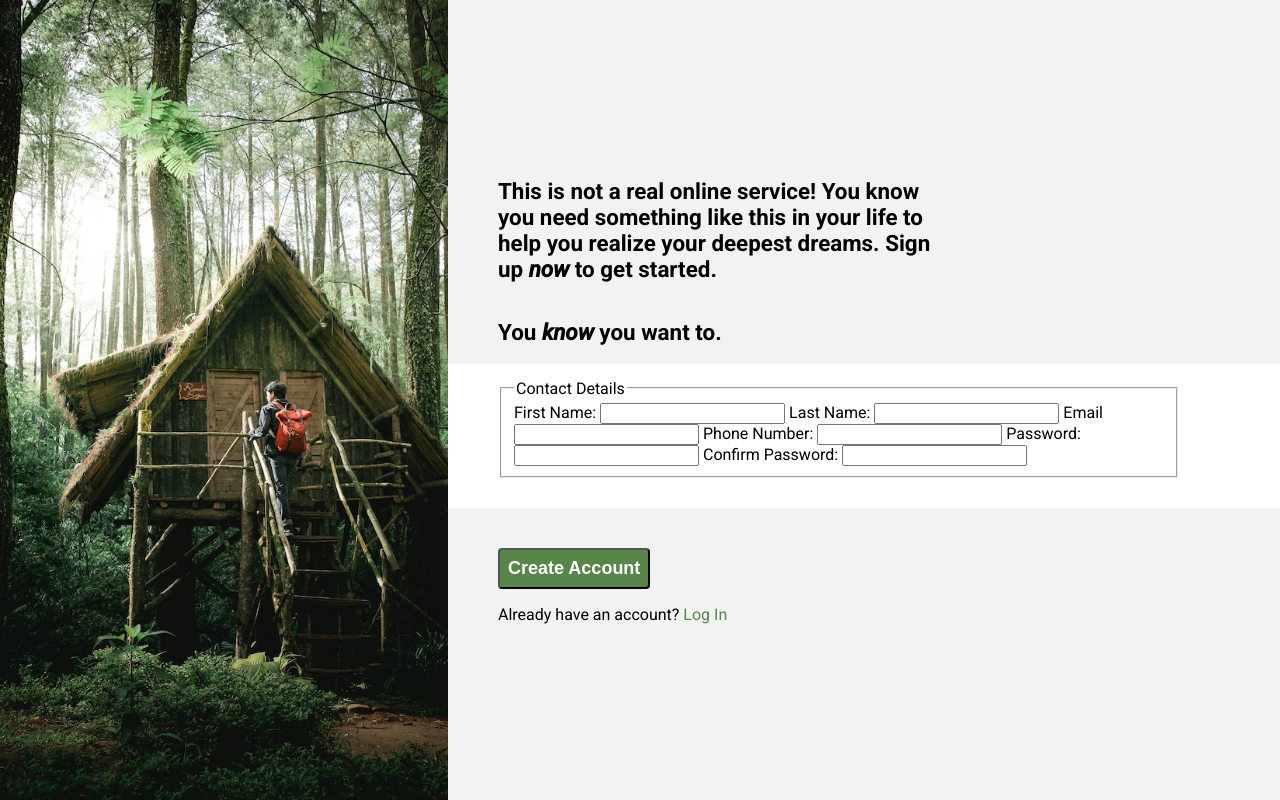
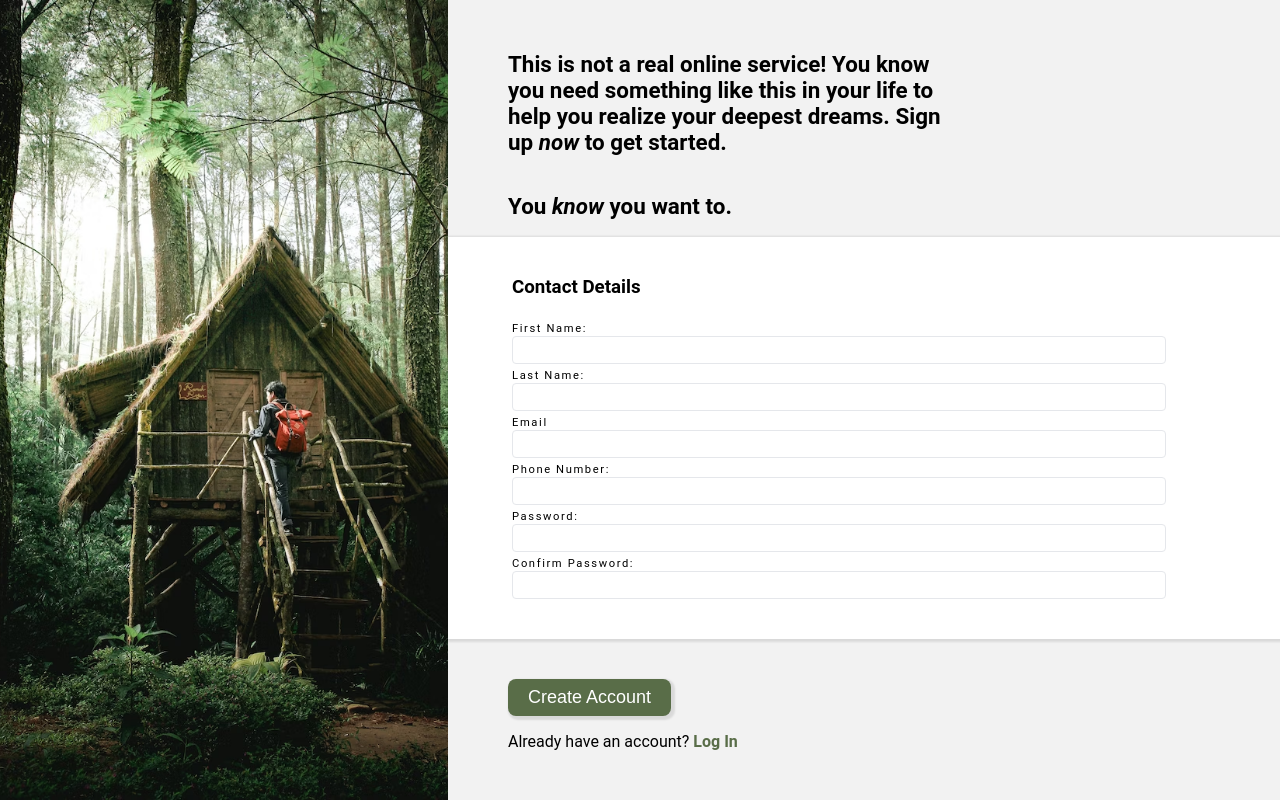
Before and after one commit to Drew-Zim19/sign-up-form, a plain HTML site: page index.html in a window 1280 px wide. Drawn offline with Linux system fonts and the light colour scheme.

Commit message:
add form styling

```diff
--- a/index.html
+++ b/index.html
@@ -6,9 +6,6 @@
     <title>Monke Bungalows Sign Up</title>
     <link rel="stylesheet" href="./styles.css">
 </head>
-<style>
-    @import url('https://fonts.googleapis.com/css2?family=Roboto:ital,wght@0,100;0,300;0,400;0,500;0,700;1,100;1,300;1,400;1,500&display=swap');
-  </style>
 <body>
     <div class="image-container">
     </div>
@@ -20,7 +17,7 @@
                 <span id="formContainer">
                     <form id="form1">
                         <fieldset>
-                        <legend>Contact Details</legend>
+                        <h3>Contact Details</h3>
                         <label for="first_name">First Name: </label>
                         <input type="text" id="first_name" name="first_name">
                         <label for="last_name">Last Name: </label>
--- a/styles.css
+++ b/styles.css
@@ -6,7 +6,10 @@ body{
   background-color: #f2f2f2;
 
 }
-
+@font-face {
+  font-family: "Norse Bold";
+  src: url("Norse-Bold.otf");
+}
 .image-container{
 display: flex;
 flex: 0 0 35%;
@@ -22,6 +25,7 @@ height: 100vh;
   flex-direction: column;
   background-color: #f2f2f2;
   max-width: 500px;
+  margin-left: 10px;
 }
 .rightSideContainer{
   display: flex;
@@ -33,8 +37,9 @@ h2{
   padding-left: 50px;
 }
 a, a:visited{
-  color: #58854A;
+  color: #596D48;
   text-decoration: none;
+  font-weight: bold;
 }
 #form1{
  background-color: white;
@@ -43,22 +48,45 @@ a, a:visited{
  padding-bottom: 30px;
  padding-right: 100px;
 }
+label{
+  font-size: 0.7rem;
+  letter-spacing: 0.1rem;
+  margin-bottom: 1px;
+}
+input{
+  box-sizing: border-box;
+  border: 1px solid #e5e7eb;
+  border-radius: 4px;
+  padding: 4px 8px;
+  width: 100%;
+  font-size: 1rem;
+  margin-right: 32px;
+}
+fieldset{
+  border: none;
+}
 #formContainer{
   background-color: white;
   display: flex;
   flex-direction: column;
+  box-shadow: 2px 1px 2px 2px rgba(0, 0, 0, 0.1);
 }
 .button{
-  background-color: #58854A;
+  background-color: #596D48;
   color: white;
-  border-radius: 4px;
+  border-radius: 8px;
   padding: 8px;
+  padding-right: 20px;
+  padding-left: 20px;
+  cursor: pointer;
+  box-shadow: 2px 2px 2px 2px rgba(0, 0, 0, 0.1);
   max-width: 200px;
-  font-weight: 700;
+  font-weight: 300;
   font-size: large;
+  border: none;
 }
 
 .bottomSection{
   margin-top: 40px;
-  margin-left: 50px;
+  margin-left: 60px;
 }
```
Also changed, not shown: Norse-Bold.otf (added).
